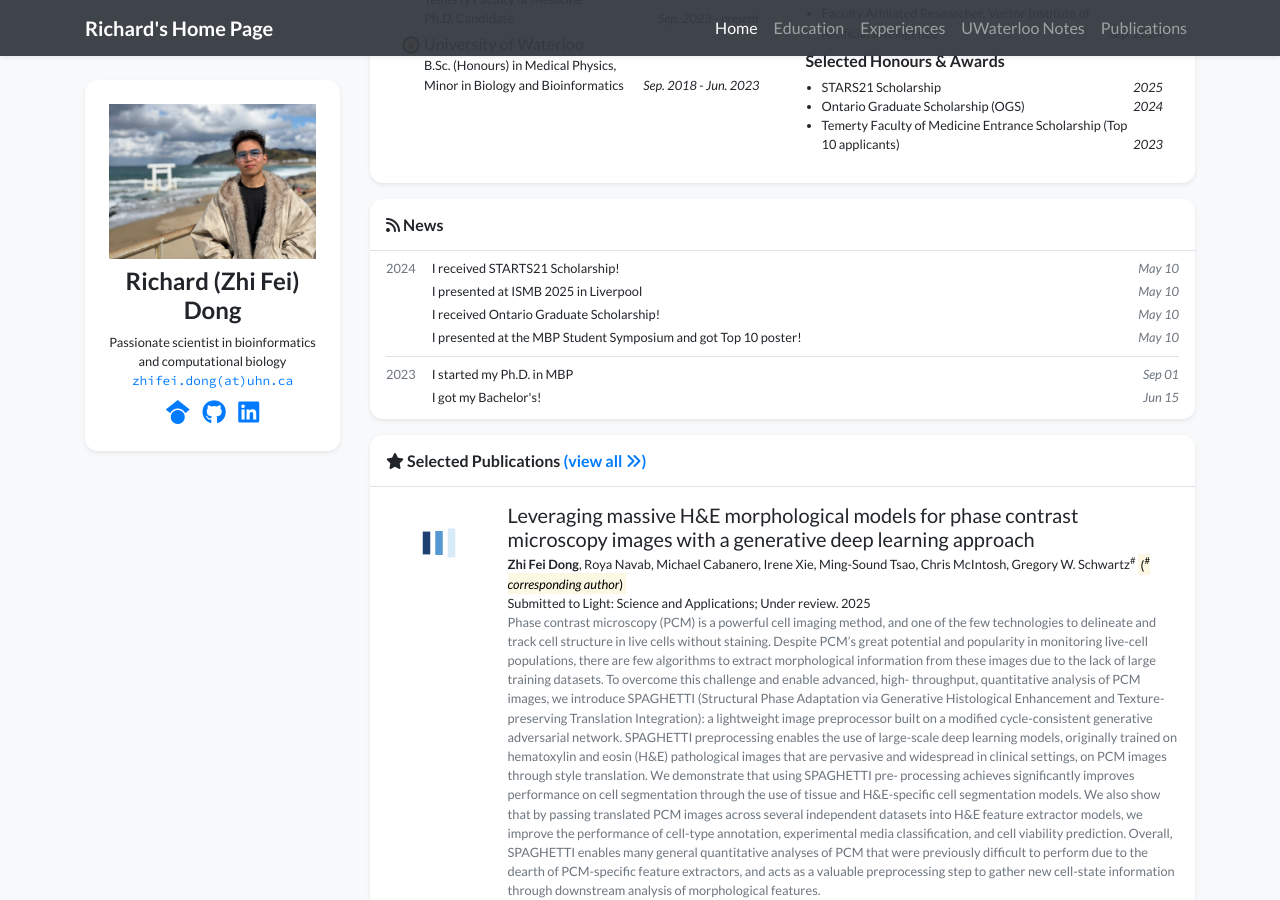
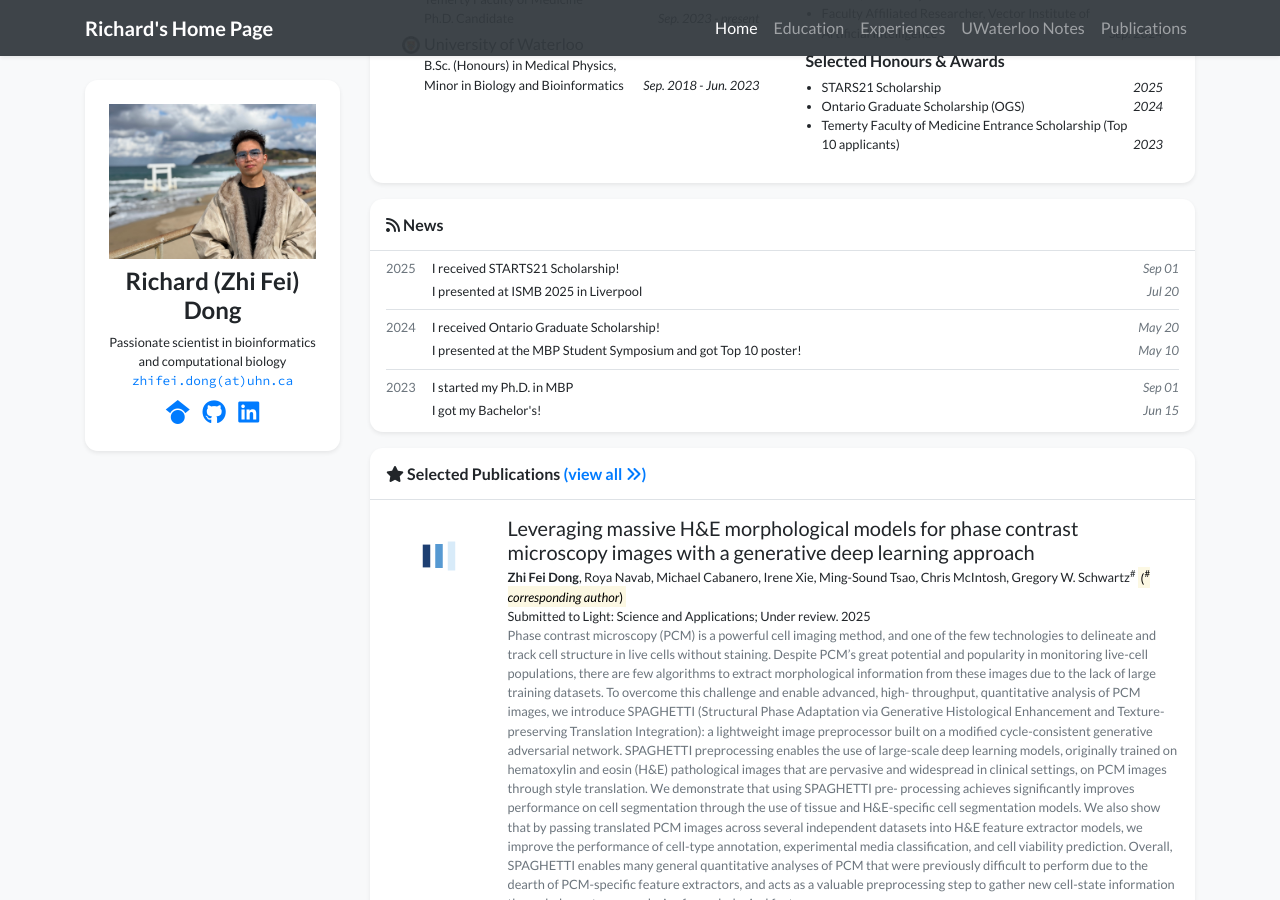
Before and after one commit to YinniKun/YinniKun.github.io, a Jekyll site: the page built from index.html, in a window 1280 px wide and 900 px high, scrolled down 664 px. Built offline with Jekyll 4.4.1, drawn with Linux system fonts in a browser that asks for light colours; nearby versions of some CDN libraries; a style sheet for code colours, icons or effects is not loaded.

Commit message:
update dates

```diff
--- a/_news/2023-09-01-mbp.markdown
+++ b/_news/2023-09-01-mbp.markdown
@@ -1,7 +1,5 @@
 ---
-layout: post
 title:  "I started my Ph.D. in MBP"
 date:   2023-09-01
-categories: jekyll update
 ---
 Today I officially start my Ph.D. journey at the Department of Medical Biophysics at the University of Toronto, with generous support by the Temerty Faculty of Medicine Entrance Scholarship!
--- a/_news/2024-05-10-mbp_symp.markdown
+++ b/_news/2024-05-10-mbp_symp.markdown
@@ -1,8 +1,6 @@
 ---
-layout: post
 title:  "I presented at the MBP Student Symposium and got Top 10 poster!"
 date:   2024-05-10
-categories: jekyll update
 ---
 
 Today I presented my poster at the MBP student symposium and got a Top 10 poster award! Look forward to making the research presented a reality soon!
--- a/_news/2024-05-20-ogs.markdown
+++ b/_news/2024-05-20-ogs.markdown
@@ -1,8 +1,6 @@
 ---
-layout: post
 title:  "I received Ontario Graduate Scholarship!"
-date:   2024-05-10
-categories: jekyll update
+date:   2024-05-20
 ---
 
 I am honoured to receive the Ontario Graduate Scholarship for the upcoming school year!
--- a/_news/2025-07-20-ismb2025.markdown
+++ b/_news/2025-07-20-ismb2025.markdown
@@ -1,8 +1,6 @@
 ---
-layout: post
 title:  "I presented at ISMB 2025 in Liverpool"
-date:   2024-05-10
-categories: jekyll update
+date:   2025-07-20
 ---
 
 I presented my poster about my domain adaptation model, [SPAGHETTI](https://www.github.com/schwartzlab-methods/spaghetti), at the 2025 Conference on Intelligent Systems for Molecular Biology (ISMB2025) in Liverpool, United Kingdom. I learnt so much from the talks and posters and met a few new friends along the way ;)
--- a/_news/2025-09-01-stars.markdown
+++ b/_news/2025-09-01-stars.markdown
@@ -1,8 +1,6 @@
 ---
-layout: post
 title:  "I received STARTS21 Scholarship!"
-date:   2024-05-10
-categories: jekyll update
+date:   2025-09-01
 ---
 
 I am hournored to receive the [Strategic Training in Transdisciplinary Radiation Science for the 21st Century (STARS21)](https://radonc.utoronto.ca/stars21) scholarship from the Department of Radiation Oncology in University of Toronto! I will explore different deep learning methods to understand radiation biology in order to improve radiation therapy outcome
```
